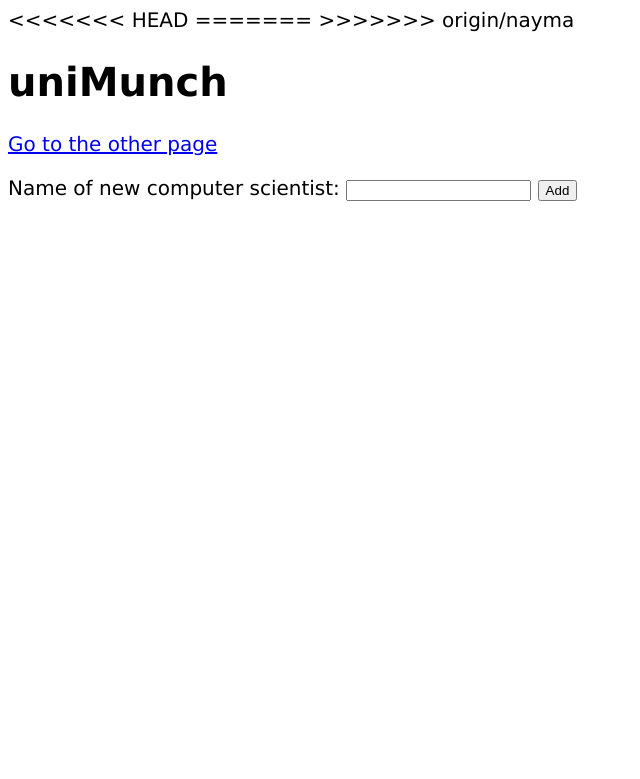
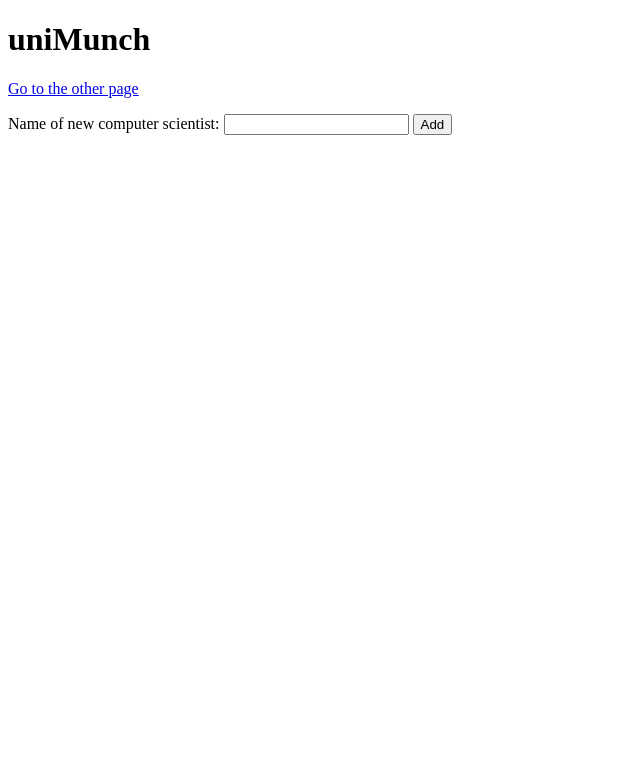
Before and after one commit to khadija-siddiqui/uniMunch, a Flask app: page / in a window 1280 px wide. Shown: the top 779 px of the page, without its empty margins (0-640 px from the left). Run offline with Flask 3, Linux system fonts and the light colour scheme; data comes from the database, SQL or seed files in the repository; parts of the project's set-up code (start-up, migrations or seed data) failed here and were passed over.

Commit message:
removed comment

```diff
--- a/templates/index.html
+++ b/templates/index.html
@@ -1,13 +1,3 @@
-<<<<<<< HEAD
-<html>
-  <style>
-    body{
-      font-size: 15pt;
-      font-family: Verdana;
-    }
-  </style>
-
-=======
 <!DOCTYPE html>
 <html lang="en">
 <head>
@@ -16,7 +6,6 @@
   <title>uniMunch</title>
   <link rel="stylessheet" href = "../static/styles.css">
 </head>
->>>>>>> origin/nayma
 
 <body>
   <h1>uniMunch</h1>
```
